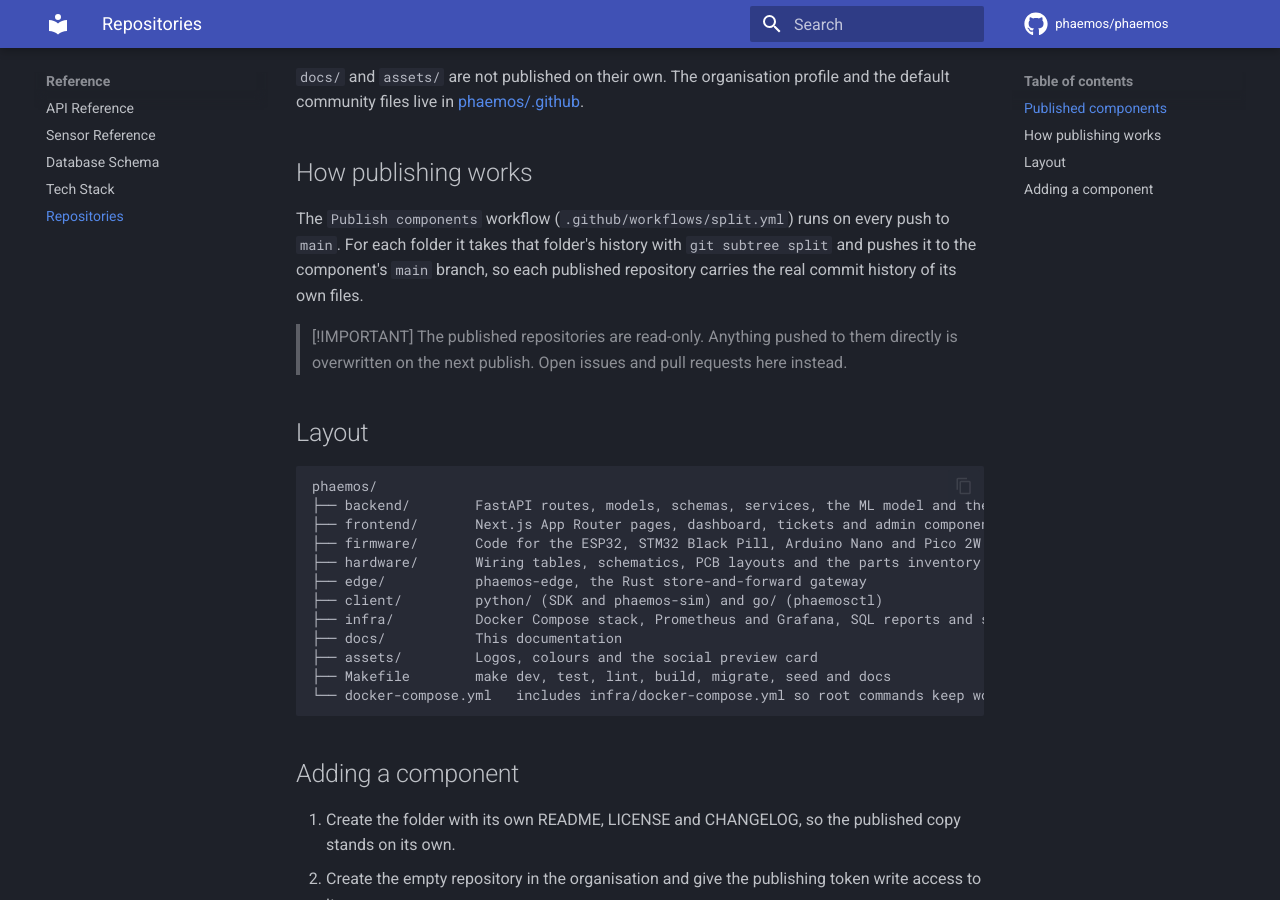
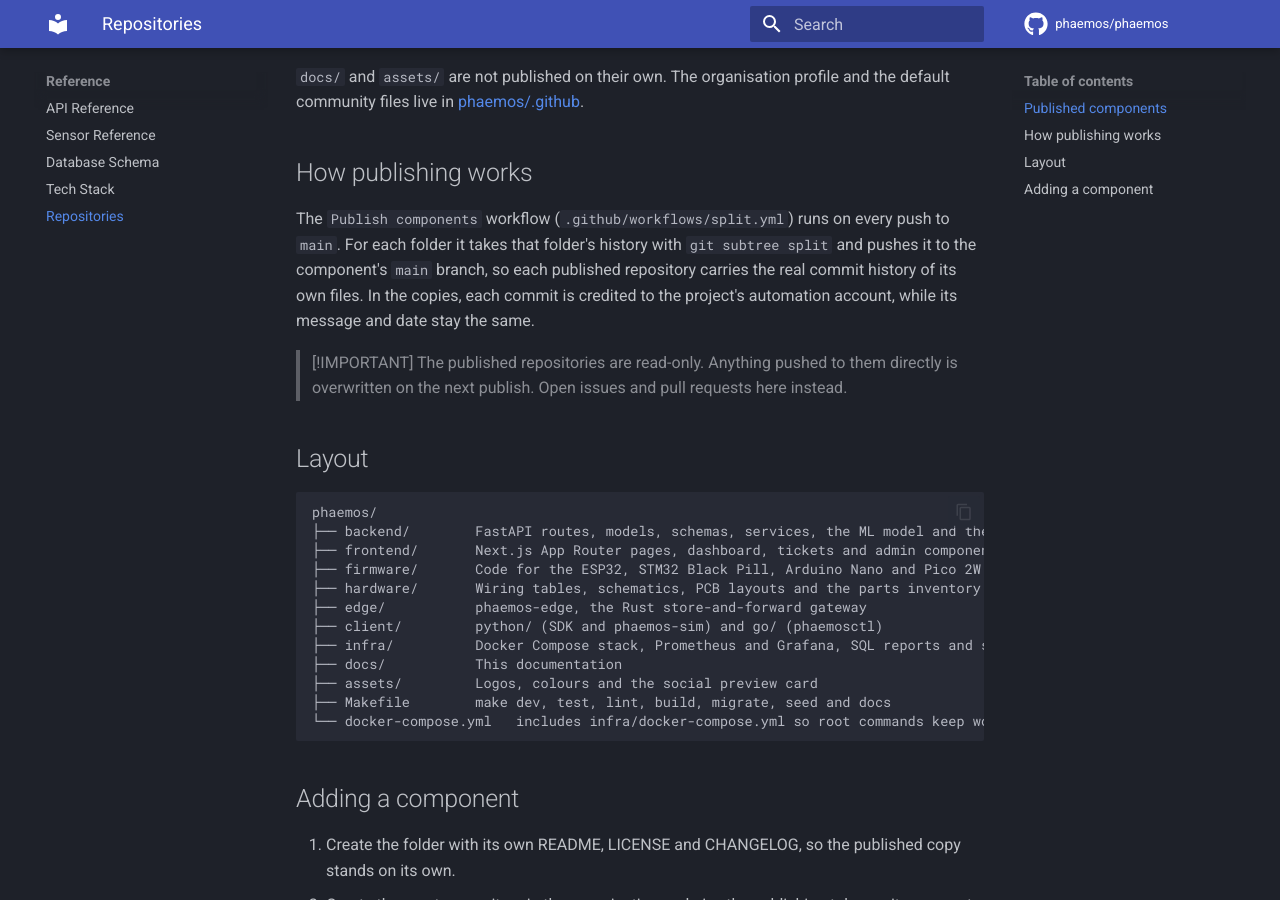
Before and after one commit to phaemos/phaemos, an MkDocs documentation site: the page built from docs/repositories.md, in a window 1280 px wide and 900 px high, scrolled down 728 px. Built offline with MkDocs 1.6.1 and Material for MkDocs 9.7.7, drawn with Linux system fonts in a browser that asks for light colours; comment, search, counter and statistics services are not loaded.

Commit message:
chore: credit the automation account in the component copies (#314)
Closes #313

```diff
--- a/docs/repositories.md
+++ b/docs/repositories.md
@@ -23,7 +23,8 @@ files live in [phaemos/.github](https://github.com/phaemos/.github).
 
 The `Publish components` workflow (`.github/workflows/split.yml`) runs on every push to `main`. For each
 folder it takes that folder's history with `git subtree split` and pushes it to the component's `main`
-branch, so each published repository carries the real commit history of its own files.
+branch, so each published repository carries the real commit history of its own files. In the copies, each
+commit is credited to the project's automation account, while its message and date stay the same.
 
 > [!IMPORTANT]
 > The published repositories are read-only. Anything pushed to them directly is overwritten on the next
```
Also changed, not shown: CHANGELOG.md (+2 -0 lines), docs/scalability.md (+1 -1 lines), .github/workflows/README.md, 1 other file.
